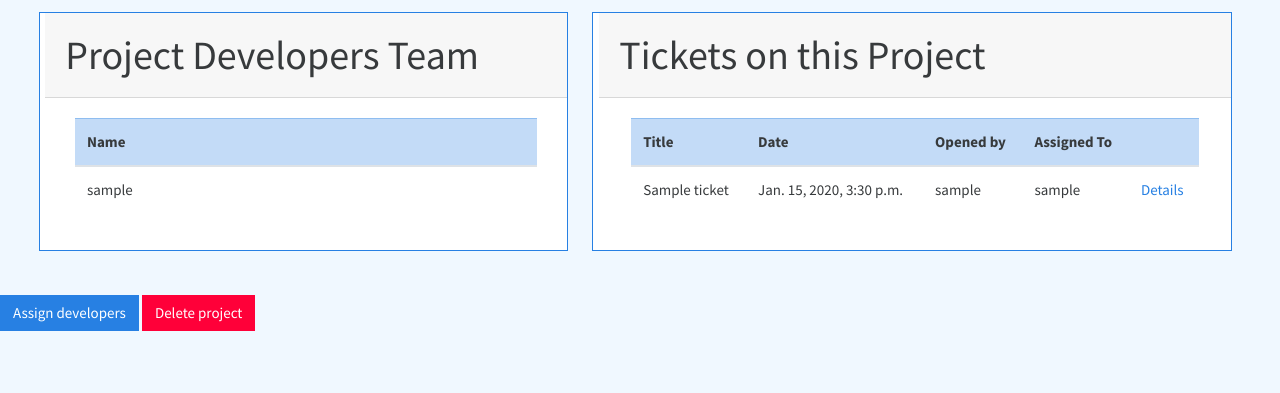
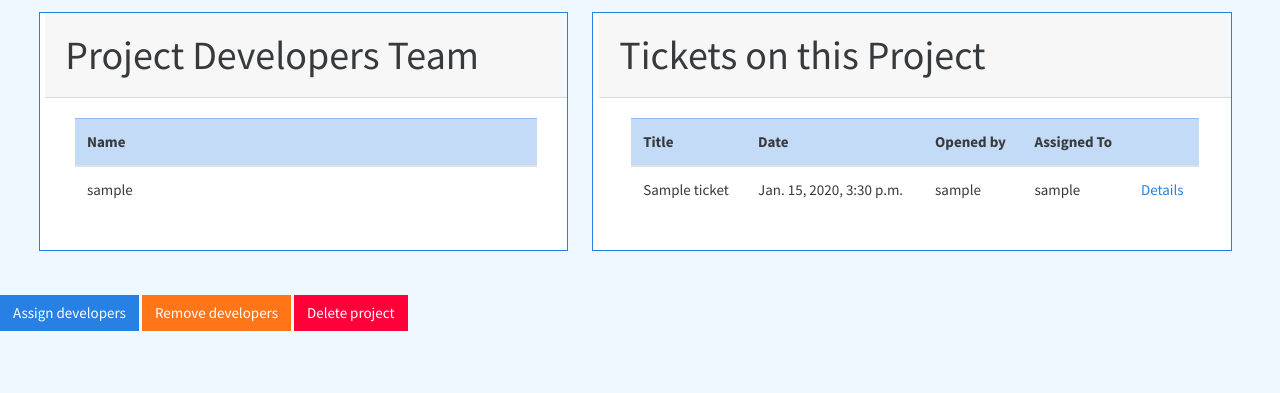
Before and after one commit to AnirudhGowdar/issue-tracker, a Django app: page /projects/details/1 in a window 1280 px wide. Shown: the part 359-752 px from the top of the page. Run offline with Django 3.2, Linux system fonts and the light colour scheme; a user stored in the database is signed in; tables that the repository leaves empty hold one stand-in row (values such as "Sample post"); some libraries are stand-ins or nearby versions.

Commit message:
Update developer assign view

```diff
--- a/projects/forms.py
+++ b/projects/forms.py
@@ -49,7 +49,7 @@ class AssignUsersForm(ModelForm):
 
     def __init__(self, *args, **kwargs):
         super(AssignUsersForm, self).__init__(*args, **kwargs)
-        users = User.objects.all()
+        users = User.objects.filter(groups__name='developers')
         devs = self.instance.developers.all()
         users_available = users.exclude(id__in=devs)
         self.fields['developers'] = forms.ModelMultipleChoiceField(
--- a/templates/projects/details.html
+++ b/templates/projects/details.html
@@ -79,6 +79,7 @@
         </div>
         {% if project.manager == user %}
         <a class="btn btn-primary" href="{% url 'projects:assign' project.pk %}">Assign developers</a>
+        <a class="btn btn-warning" href="{% url 'projects:remove' project.pk %}">Remove developers</a>
         <a class="btn btn-danger" href="{% url 'projects:delete' project.pk %}">Delete project</a>
         {% endif %}
     </div>
```
